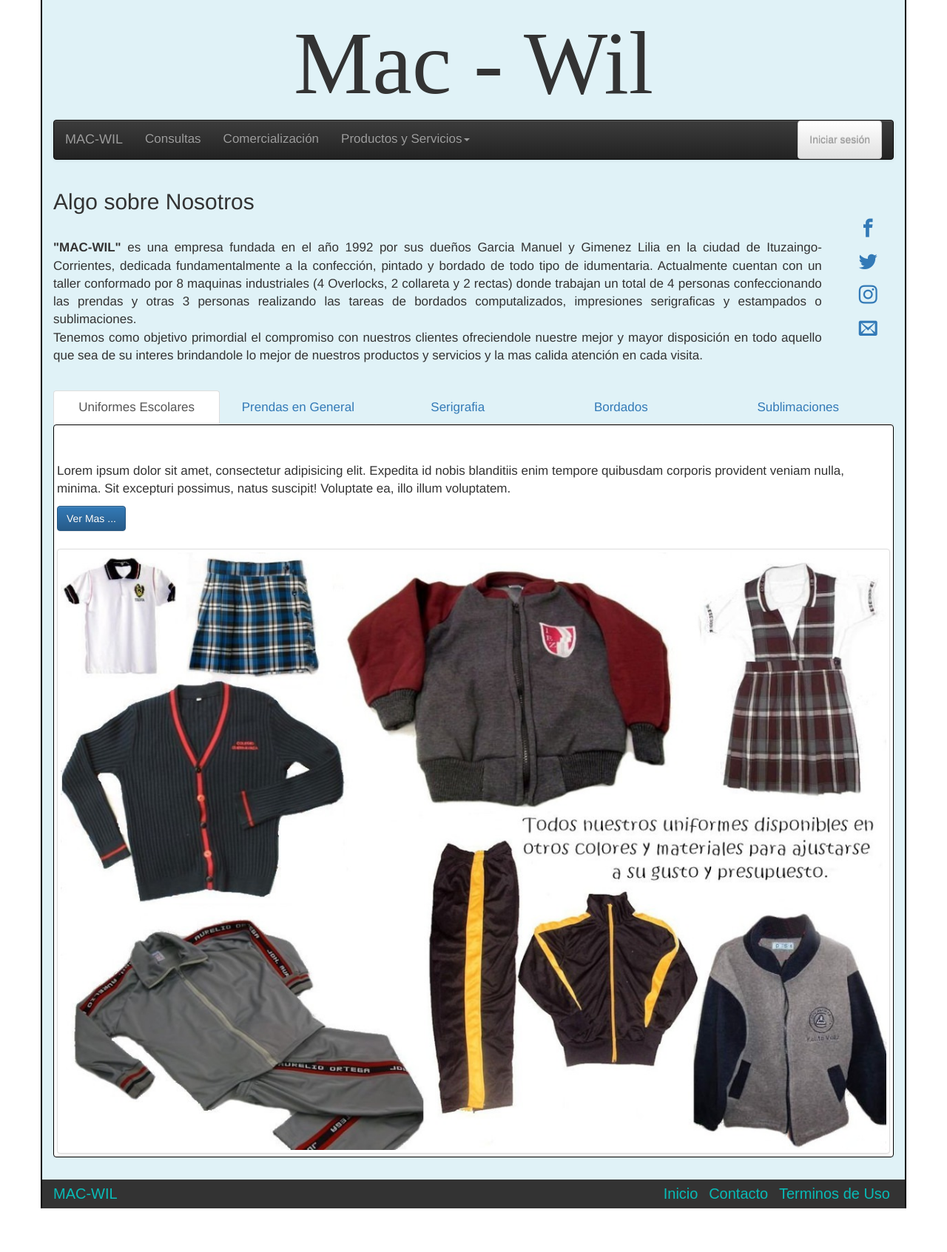
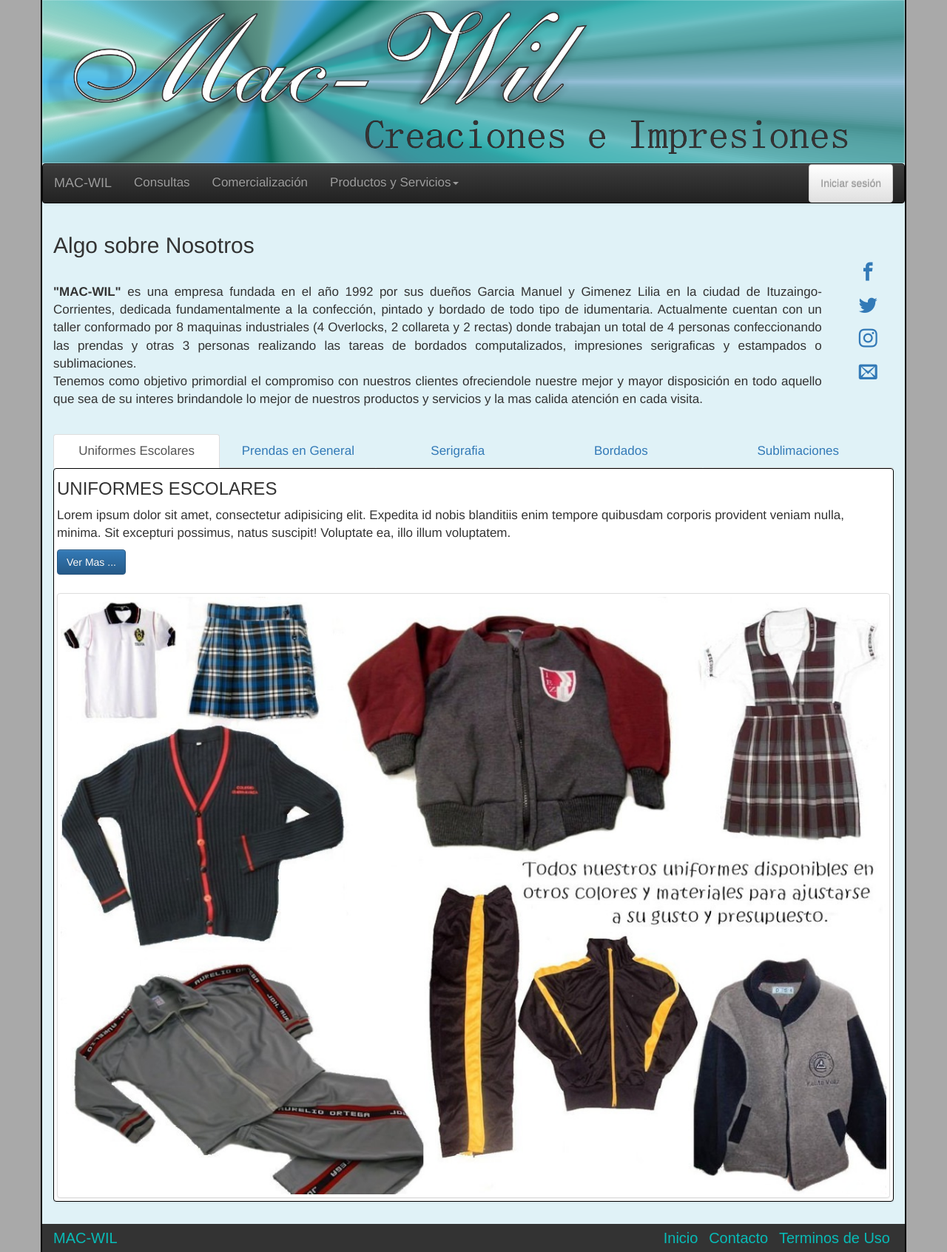
Before and after one commit to wili2808/macwil, a CodeIgniter app: page /taller/index.php/home/index in a window 1280 px wide. Shown: the whole page at 74% size. Before the commit the page ends 1634 px from the top, so only its background shows below. Run offline with CodeIgniter, Linux system fonts and the light colour scheme; some web fonts are replaced.

Commit message:
carrito
actualizacion imagen cabecera

```diff
--- a/application/views/partes/cabecera_views.php
+++ b/application/views/partes/cabecera_views.php
@@ -1,6 +1,7 @@
 <div class="container">
+    <div class="row">
     <!---------------------------------------- Cabecera -------------------------------------->
-    <h1 id="cabecera">Mac - Wil</h1>
+    <img  src="<?php echo base_url("assets/img/mac-wil-titulo.png"); ?>"  class="img-responsive">
     <!---------------------------------- Barra de Navegacion -------------------------------------->
     <nav id="navbar_top" class="navbar navbar-default navbar-inverse">
         <div class="container-fluid">
@@ -85,4 +86,5 @@
             </div> <!-- /.modal-content -->
         </div> <!-- /.modal-dialog -->
     </div> <!-- /.modal -->
+    </div>
 </div>
--- a/assets/css/estilos.css
+++ b/assets/css/estilos.css
@@ -1,6 +1,5 @@
 body{
-    background-image: url(base_url assets/img/fondos-de-pantalla-azul-infinito.jpg);
-    background-size: 50%;
+    background-color: darkgrey;
     font-family: serif sans-serif monospace;
     font-size: 17px;
 }
@@ -119,7 +118,6 @@
 font-family: 'Raleway', sans-serif;
 margin-top: 10px;
 margin-bottom: 10px;
-color:#FFF;
 }
 
 div#text {
```
Also changed, not shown: assets/img/mac-wil-titulo.png (added).
